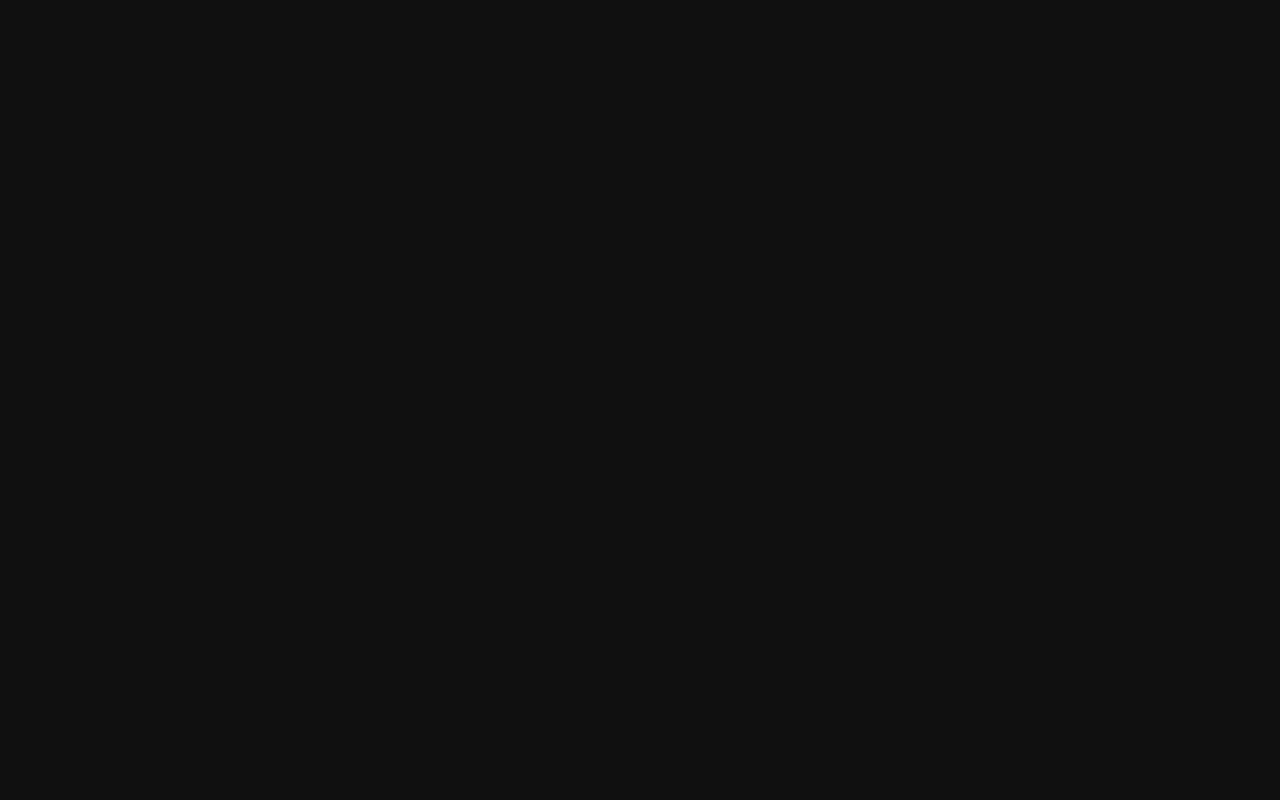
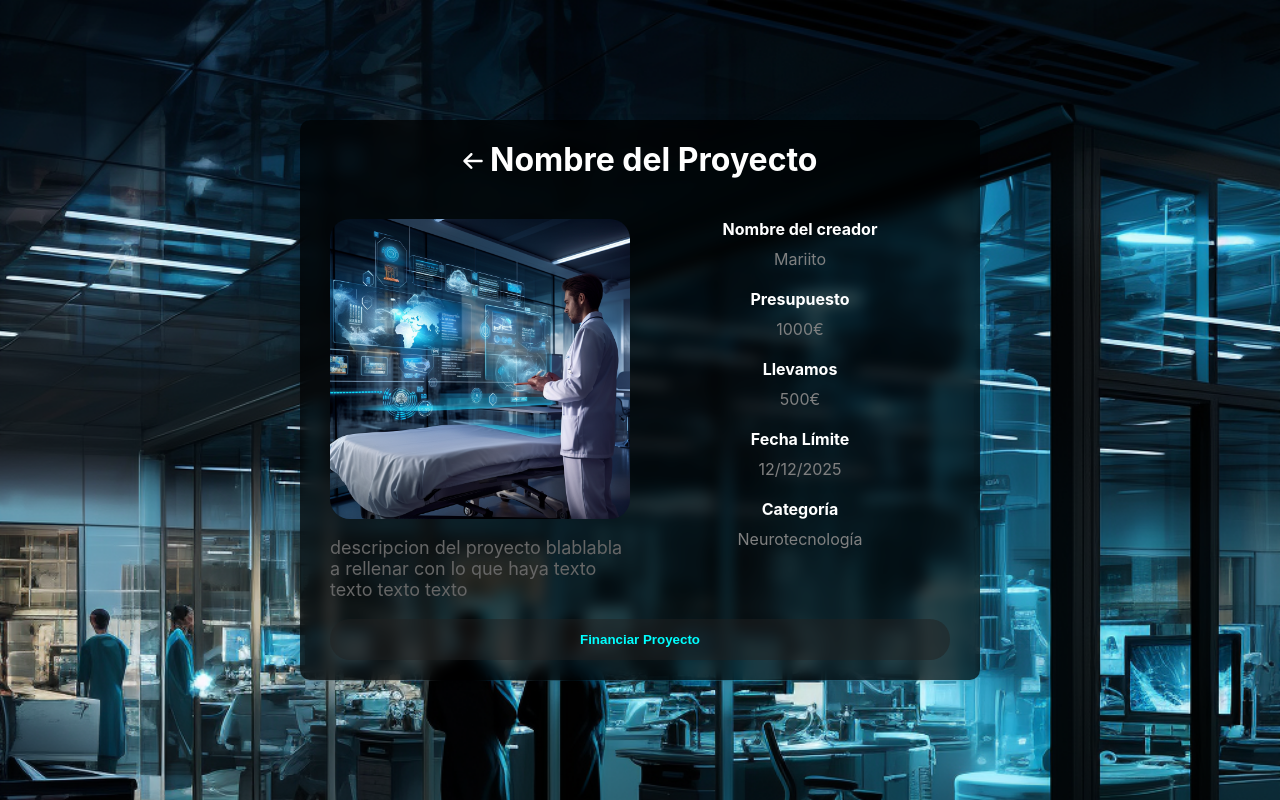
Before and after one commit to DiegoK36/Cytech, a React (Create React App) app in the folder cytech-app/: page /proyecto in a window 1280 px wide. Before the commit this address had no page. Built offline with nearby package versions, Linux system fonts and the light colour scheme.

Commit message:
ventana proyectos

```diff
--- a/cytech-app/src/App.js
+++ b/cytech-app/src/App.js
@@ -6,6 +6,7 @@ import Login from './views/Login';
 import Categorias from './views/Categorias';
 import Crear from './views/Crear';
 import Usuario from './views/Usuario';
+import Proyecto from './views/Proyecto';
 
 function App() {
   return (
@@ -18,6 +19,7 @@ function App() {
           <Route path='/categorias' element={<Categorias />} />
           <Route path='/crear' element={<Crear />} />
           <Route path='/usuario' element={<Usuario />} />
+          <Route path='/proyecto' element={<Proyecto />} />
         </Routes>
       </div>
     </Router>
--- /dev/null
+++ b/cytech-app/src/css/Proyecto.css
@@ -0,0 +1,52 @@
+
+.proyecto-container{
+    display: flex;
+    flex-direction: row;
+    align-items: top;
+    justify-content: center;
+    margin-top: 20px;
+    gap: 20px;
+}
+.img-proyecto-container{
+    display: flex;
+    width: 300px;
+    height: 400px;
+    flex-direction: column;
+}
+
+.img-proyecto{
+    width: 300px;
+    height: 300px;
+    border-radius: 20px;
+}
+.info-proyecto-container{
+    display: flex;
+    flex-direction: column;
+    width: 300px;
+    justify-content: top;
+    align-items: center;
+    color: white;
+    gap: 20px;
+}
+.info-proyecto-container div{
+    display: flex;
+    width: 100%;
+    flex-direction: column;
+    text-align: center;
+
+}
+.info-proyecto-container h3, h4{
+    margin: 0;
+}
+.info-proyecto-container h3{
+    font-size: 1em;
+    font-weight: bold;
+        margin-bottom: 10px;
+
+}
+.info-proyecto-container h4{
+    font-size: 1em;
+    font-weight: normal;
+        color: grey;
+
+}
--- /dev/null
+++ b/cytech-app/src/views/Proyecto.js
@@ -0,0 +1,60 @@
+import React from 'react';
+import '../css/Proyecto.css';
+import imagen_proyecto from '../assets/cat4.png';
+
+
+const Crear = () => {
+
+  return (
+    <div className='crear-body'>
+      <div className="crear-container">
+        <div className='volver-container'>
+            <a href="/">
+              <svg role="presentation" aria-hidden="true" viewBox="0 0 28 28" className='volver'>
+                <path d="M11.5 25.2c1.1 0 1.8-.8 1.8-1.7 0-.5-.2-1-.6-1.3L9.5 19 6 15.6l3.2.2h16.6c1.1 0 1.9-.7 1.9-1.8s-.8-1.8-1.9-1.8H9.2l-3.2.2 3.6-3.3 3.2-3.2c.3-.3.6-.8.6-1.3 0-1-.7-1.7-1.8-1.7-.4 0-.9.2-1.3.6L1 12.6c-.4.4-.6.9-.6 1.4s.2 1 .6 1.3l9.3 9.3c.3.4.8.6 1.2.6z" fill='white'></path>
+              </svg>
+            </a>
+            <h2> Nombre del Proyecto</h2>
+          </div>
+          <div className='proyecto-container'>
+            <div className='img-proyecto-container'>
+                <img src={imagen_proyecto} alt="Imagen de proyecto" className='img-proyecto'/>
+                <p>descripcion del proyecto blablabla a rellenar con lo que haya texto texto texto texto</p>
+            </div>
+            <div className='info-proyecto-container'>
+                <div>
+                   <h3>Nombre del creador</h3>
+                    <h4>Mariito</h4>
+                </div>
+                <div>
+                    <h3>Presupuesto</h3>
+                    <h4>1000€</h4>
+                </div>
+                <div>
+                    <h3>Llevamos</h3>
+                    <h4>500€</h4>
+                </div>
+                <div>
+                    <h3>Fecha Límite</h3>
+                    <h4>12/12/2025</h4>
+                </div>
+                <div>
+                    <h3>Categoría</h3>
+                    <h4>Neurotecnología</h4>
+                </div>
+            </div>
+          </div>
+
+        <button className='card1'>
+        <span></span>
+        <span></span>
+        <span></span>
+        <span></span> Financiar Proyecto
+        </button>
+        </div>
+        </div>
+
+  );
+};
+
+export default Crear;
```
